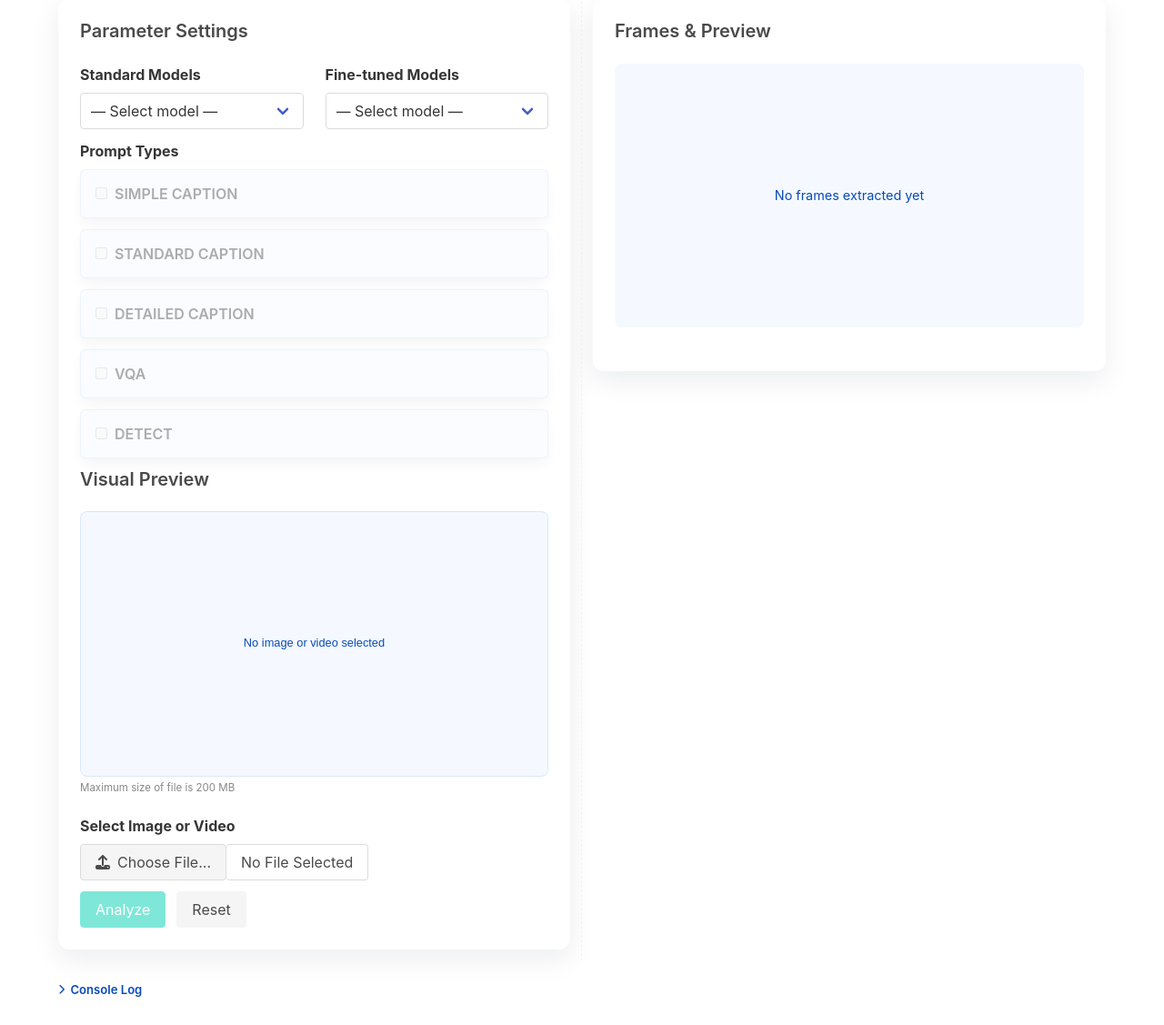
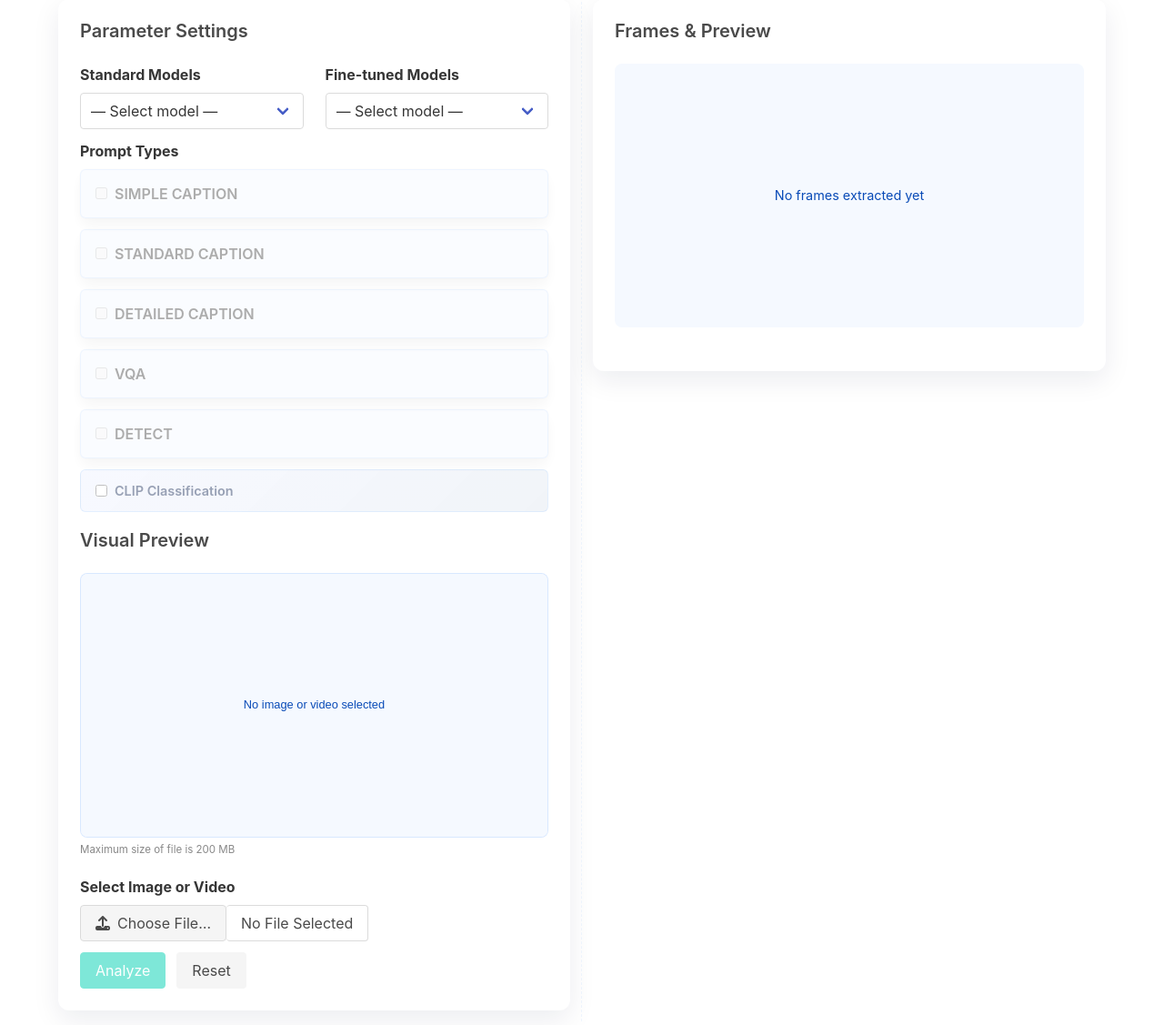
Before and after one commit to BorooBoss/video-based-action-recognition, a Django app: page /recognizer/ in a window 1280 px wide. Shown: the part 275-1402 px from the top of the page at 91% size. Run offline with Django 5.2, Linux system fonts and the light colour scheme; some libraries are stand-ins or nearby versions.

Commit message:
feat: CLIP classification with images

```diff
--- a/djangoweb/recognizer/templates/index.html
+++ b/djangoweb/recognizer/templates/index.html
@@ -191,6 +191,48 @@
         }
         #console-body.visible {
             display: block;
+        }
+
+        /* CLIP Classification */
+        #clip-checkbox-box {
+            background: linear-gradient(135deg, rgba(53, 85, 255, 0.08) 0%, rgba(5, 59, 138, 0.12) 100%);
+            border: 1.5px solid rgba(53, 148, 253, 0.25);
+            border-radius: 6px;
+            padding: 0.75rem 1rem;
+            margin-bottom: 1.25rem;
+        }
+        #clip-checkbox-box label {
+            display: flex;
+            align-items: center;
+            gap: 0.5rem;
+            cursor: pointer;
+            font-weight: 600;
+            font-size: 0.9rem;
+            color: #1a2e5a;
+        }
+        #clip-result-panel {
+            display: none;
+            margin-top: 0.75rem;
+            border-top: 1px solid rgba(10, 108, 255, 0.12);
+            padding-top: 0.65rem;
+        }
+        #clip-result-box {
+            background: #fff;
+            border: 1px solid rgba(10, 108, 255, 0.1);
+            border-radius: 6px;
+            padding: 0.6rem 0.75rem;
+            font-size: 0.85rem;
+            font-family: monospace;
+            white-space: pre-wrap;
+            word-break: break-word;
+            color: #222;
+            line-height: 1.5;
+        }
+        .clip-result-label {
+            font-size: 0.78rem;
+            font-weight: 700;
+            color: #094bb7;
+            margin-bottom: 0.3rem;
         }
     </style>
 </head>
@@ -250,6 +292,7 @@
                                                 <select name="finetuned_model" id="finetuned-model-select">
                                                     <option value="" disabled selected>— Select model —</option>
                                                     <option value="../train/paligemma2_weapon_detection">../train/paligemma2_weapon_detection</option>
+                                                    <option value="../train/paligemma2_weapon_finetune2">../train/paligemma2_weapon_finetune2</option>
                                                     <option value="florence-2-ft-missing">florence-2-ft-missing</option>
                                                 </select>
                                             </div>
@@ -276,7 +319,13 @@
                                     <i class="fas fa-chevron-right"></i>
                                 </button>
                             </div>
-
+                            <!-- CLIP Classification checkbox -->
+                            <div id="clip-checkbox-box" class="field">
+                                <label>
+                                    <input type="checkbox" id="clip-checkbox">
+                                    CLIP Classification
+                                </label>
+                            </div>
                             <!-- VISUAL PREVIEW — medzi promptami a výberom súboru -->
                             <div id="inline-visual-preview" class="field">
                                 <h3 class="title is-5">Visual Preview</h3>
@@ -375,7 +424,13 @@
 
                             <div id="frame-info" class="is-size-7 has-text-grey mt-1"></div>
                         </div>
-
+                        <!-- CLIP result panel -->
+                        <div id="clip-result-panel">
+                            <div class="clip-result-label">
+                                <i class="fas fa-tags" style="margin-right:0.3rem;"></i>CLIP Classification
+                            </div>
+                            <div id="clip-result-box">—</div>
+                        </div>
                         <div class="content mt-3">
                             <progress id="progress" class="progress is-primary" value="0" max="100"
                                       style="display:none"></progress>
@@ -453,6 +508,13 @@
             "VQA": {needsInput: true, placeholder: "Ask model anything..."},
             "DETECT": {needsInput: true, placeholder: "example: person; car; tree..."}
         },
+        "../train/paligemma2_weapon_finetune2": {
+            "SIMPLE CAPTION": {needsInput: false},
+            "STANDARD CAPTION": {needsInput: false},
+            "DETAILED CAPTION": {needsInput: false},
+            "VQA": {needsInput: true, placeholder: "Ask model anything..."},
+            "DETECT": {needsInput: true, placeholder: "example: person; car; tree..."}
+        },
     };
 
     const ALL_PROMPTS = ["SIMPLE CAPTION", "STANDARD CAPTION", "DETAILED CAPTION", "VQA", "DETECT"];
@@ -856,6 +918,8 @@
             const promptTypeField = document.getElementById('prompt-type-select').closest('.field');
             promptTypeField.style.display = 'none';
             promptTypeField.parentNode.insertBefore(checkboxContainer, promptTypeField.nextSibling);
+            document.getElementById('clip-checkbox-box').style.opacity = '0.45';
+            document.getElementById('clip-checkbox-box').style.pointerEvents = 'none';
             return;
         }
 
@@ -864,6 +928,8 @@
         analyzeBtn.disabled = false;
         analyzeBtn.title = '';
 
+        document.getElementById('clip-checkbox-box').style.opacity = '1';
+        document.getElementById('clip-checkbox-box').style.pointerEvents = 'auto';
         Object.entries(availablePrompts).forEach(([promptName, promptConfig]) => {
             const promptBox = document.createElement('div');
             promptBox.className = 'box mb-3 prompt-box';
@@ -1260,6 +1326,9 @@
 
     form.addEventListener('submit', async (e) => {
         e.preventDefault();
+        // Reset CLIP output
+        document.getElementById('clip-result-panel').style.display = 'none';
+        document.getElementById('clip-result-box').textContent = '—';
 
         const checkedPrompts = Object.keys(selectedPrompts).filter(key => selectedPrompts[key]);
         const analyzeButton = document.querySelector('button[type="submit"]');
@@ -1289,6 +1358,8 @@
             }
         });
 
+        formData.append('run_clip', document.getElementById('clip-checkbox').checked ? '1' : '0');
+
         // ── PROGRESS BAR SETUP ──
         progress.value = 0;
         progress.style.display = 'block';
@@ -1313,6 +1384,8 @@
         globalFrameIndex = 0;
         document.getElementById('global-frame-nav').style.display = 'none';
         document.querySelectorAll('.prompt-result-panel').forEach(p => p.remove());
+        document.getElementById('clip-result-panel').style.display = 'none';
+        document.getElementById('clip-result-box').textContent = '—';
 
         try {
             log(`Sending ${checkedPrompts.length} prompts to /recognizer/recognize/`);
@@ -1323,6 +1396,16 @@
 
             const data = await response.json();
             log('Response from server received.');
+
+            // Show CLIP result if checked
+            if (data.clip) {
+                document.getElementById('clip-result-panel').style.display = 'block';
+                const top3 = data.clip.top3.map(([label, score]) =>
+                        `${(score * 100).toFixed(1)}%  ${label}`
+                ).join('\n');
+                document.getElementById('clip-result-box').textContent = top3;
+            }
+
             console.log('Full response:', data);
 
             if (data.results) {
--- a/djangoweb/recognizer/views.py
+++ b/djangoweb/recognizer/views.py
@@ -10,6 +10,7 @@ from src.video.ffmpeg_convert import convert_to_mp4
 from src.vision_adapter import normalize_output
 from src.adapters.paligemma_adapter import apply_nms
 from src.video.frames import clear_temp_frames, ensure_temp_frames_dir, video_to_frames, TEMP_FRAMES_DIR
+from src.classification import classify_image, classify_frames
 
 
 @csrf_exempt #load video and return temp frames
@@ -106,6 +107,8 @@ def recognize(request):
         selected_prompts = request.POST.getlist("selected_prompts[]")
         print(f"DEBUG: selected_prompts = {selected_prompts}")
         prompt_inputs = {p: request.POST.get(f"prompt_input_{p}", "").strip() for p in selected_prompts}
+        run_clip = request.POST.get("run_clip") == "1"
+
 
         ui = user_input.UserInput()
         ui.model_name = request.POST.get("model")
@@ -261,13 +264,23 @@ def recognize(request):
                     "analysis": current_frame_results
                 })
 
+            clip_result = None
+            if run_clip:
+                if is_video:
+                    clip_result = classify_frames(frames_to_process)
+                else:
+                    clip_result = classify_image(frames_to_process[0])
+                print(f"CLIP result: {clip_result}")
+
+
             if not is_video and os.path.exists(tmp_path):
                 os.remove(tmp_path)
 
             return JsonResponse({
                 "model": ui.model_name,
                 "is_video": is_video,
-                "results": video_results #return array of results for every screen
+                "results": video_results, #return array of results for every screen
+                "clip": clip_result,
             })
 
         except Exception as e:
```
Also changed, not shown: djangoweb/src/classification.py (+76 -27 lines).
